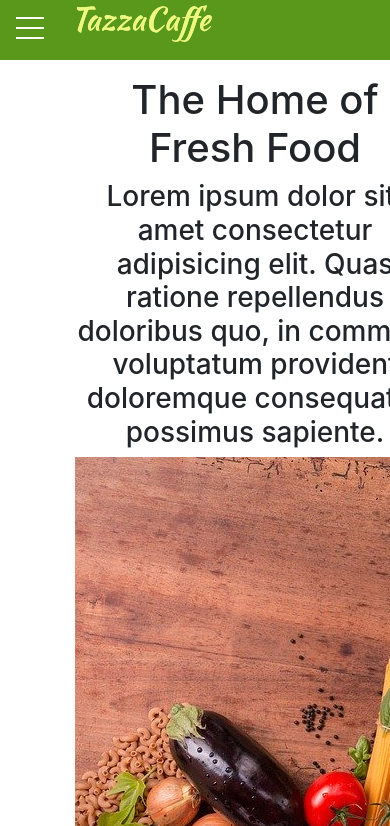
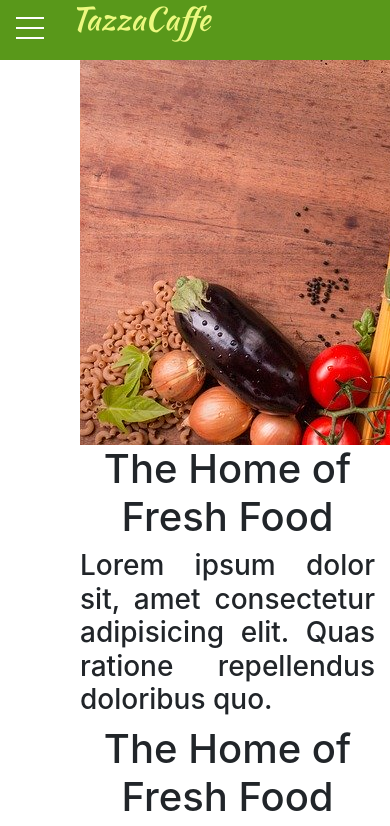
Before and after one commit to BrightonDube/TazzaCaffe, a Gatsby site: page / in a window 390 px wide. Shown: the top 826 px of the page. Built offline with nearby package versions, Linux system fonts and the light colour scheme; Gatsby itself is replaced by a stand-in of ours.

Commit message:
fix overflow bug

```diff
--- a/src/components/Layout.js
+++ b/src/components/Layout.js
@@ -26,10 +26,11 @@ export default function Layout({ children }) {
       <Navigation />
       <Navigator />
 
+      <Container fluid>
         <Row>
           <Col>
-          <Link to="/">
-            <Logo className="d-none d-sm-inline-block" />
+            <Link to="/" className="d-none d-sm-inline-block">
+              <Logo />
             </Link>
 
             <Span>
@@ -39,7 +40,12 @@ export default function Layout({ children }) {
             </Span>
           </Col>
         </Row>
-      <Container fluid style={{ marginTop: "30px", marginLeft: "60px" }}>
+      </Container>
+      <Container
+        fluid
+        style={{ marginTop: "30px", paddingLeft: "80px" }}
+        className="no-gutters"
+      >
         {children}
       </Container>
     </div>
--- a/src/components/Navigation.js
+++ b/src/components/Navigation.js
@@ -5,7 +5,7 @@ import Logo from "../components/Logo"
 
 const Navbar = styled.div`
   background: #59981a;
-  width: 100%;
+  max-width: 100vw;
   height: 60px;
   position: absolute;
   z-index: 6;
@@ -18,11 +18,9 @@ const Navbar = styled.div`
 
 export default function Navigation() {
   return (
-    <div className="d-xs-block d-sm-none">
-      <Navbar>
-        <Logo className="logo mx-auto" />
-        <MenuToggler></MenuToggler>
-      </Navbar>
-    </div>
+    <Navbar className="d-xs-block d-sm-none">
+      <Logo className="logo mx-auto" />
+      <MenuToggler></MenuToggler>
+    </Navbar>
   )
 }
--- a/src/pages/index.js
+++ b/src/pages/index.js
@@ -7,12 +7,11 @@ export default function Home() {
   return (
     <Layout>
       <Row>
-        <Col className="text-center col-12 col-md-4">
+        <Col className="text-center col-12 col-md-4 order-last">
           <h1>The Home of Fresh Food</h1>
-          <h3>
+          <h3 className="text-justify">
             Lorem ipsum dolor sit, amet consectetur adipisicing elit. Quas
-            ratione repellendus doloribus quo, in commodi voluptatum provident
-            doloremque consequatur possimus sapiente.
+            ratione repellendus doloribus quo.
           </h3>
         </Col>
         <Col xs={12} md={8}>
--- a/src/styles/toggler.css
+++ b/src/styles/toggler.css
@@ -129,6 +129,7 @@ html {
 
 .logo {
   position: absolute;
+  display: none;
   top: 10px;
   left: 0px;
 }
```
Lines whose indentation alone changed are shown as unchanged.
